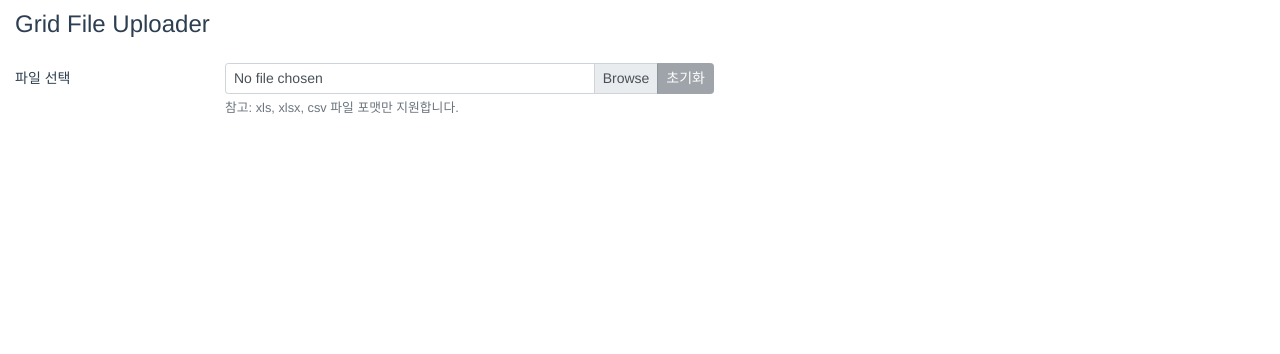
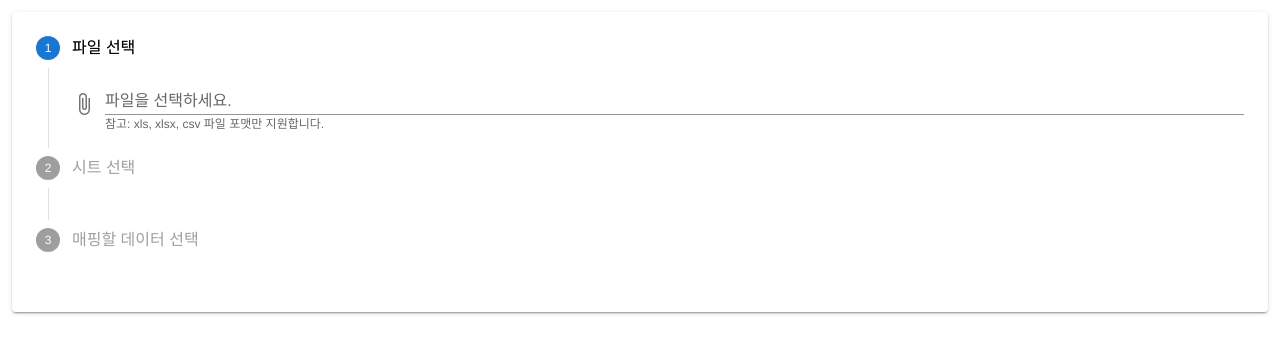
Before and after one commit to leey0818/data-uploader, a Vue app: page / in a window 1280 px wide. Shown: the top 354 px of the page. Built offline with nearby package versions, Linux system fonts and the light colour scheme; a small style sheet from the web is missing.

Commit message:
UI Framework 변경
boostrap-vue 에서 vuetify 로 변경

```diff
--- a/public/index.html
+++ b/public/index.html
@@ -1,5 +1,5 @@
 <!DOCTYPE html>
-<html lang="en">
+<html lang="ko">
   <head>
     <meta charset="utf-8">
     <meta http-equiv="X-UA-Compatible" content="IE=edge">
--- a/src/App.vue
+++ b/src/App.vue
@@ -1,49 +1,43 @@
 <template>
   <div id="app">
-    <b-container fluid>
+    <v-app>
+      <v-content>
+        <v-container fluid>
+
+          <v-stepper v-model="step" vertical>
+            <v-stepper-step :complete="step > 1" step="1">파일 선택</v-stepper-step>
+            <v-stepper-content step="1">
+              <file-select v-model="file" placeholder="파일을 선택하세요." :loading="loading"></file-select>
+            </v-stepper-content>
+
+            <v-stepper-step :complete="step > 2" step="2">
+              시트 선택 <small v-if="step > 2">"{{ currentSheetName }}" 선택됨</small>
+            </v-stepper-step>
+            <v-stepper-content step="2">
+              <v-select v-model="currentSheetName" dense :items="sheetNames"></v-select>
+              <v-btn
+                color="primary"
+                depressed
+                small
+                :disabled="currentSheetName === null"
+                @click="step = 3"
+              >선택완료</v-btn>
+              <v-btn class="ml-1" depressed small @click="file = null">이전으로</v-btn>
+            </v-stepper-content>
+
+            <v-stepper-step step="3">매핑할 데이터 선택</v-stepper-step>
+            <v-stepper-content step="3">
+              <!-- todo -->
+            </v-stepper-content>
+          </v-stepper>
+        </v-container>
+      </v-content>
+    </v-app>
+    <!-- <b-container fluid>
       <h4 class="mb-4">Grid File Uploader</h4>
 
-      <file-select
-        v-model="file"
-        :loading="loading"
-        loadingText="파일 읽어오는중..."
-      ></file-select>
-
-      <b-form-group
-        label-cols="3"
-        label-cols-sm="2"
-        label-size="sm"
-        label="시트 선택"
-        v-if="sheetNames.length > 1"
-      >
-        <b-form-select
-          class="col-sm-6 col-lg-5"
-          size="sm"
-          v-model="currentSheetName"
-          :options="sheetNames"
-        ></b-form-select>
-      </b-form-group>
-
-      <b-table
-        :fields="fields"
-        :items="items"
-        bordered
-        fixed
-        responsive
-        small
-      >
-        <template v-slot:table-colgroup="scope">
-          <col
-            v-for="field in scope.fields"
-            :key="field.key"
-            style="width:140px"
-          >
-        </template>
-        <template v-slot:cell()="data">
-          <span :title="data.value">{{ data.value }}</span>
-        </template>
-      </b-table>
-    </b-container>
+      <data-table :headers="headers" :items="items"></data-table>
+    </b-container> -->
   </div>
 </template>
 
@@ -60,42 +54,38 @@ export default {
   },
   data() {
     return {
+      step: 1,
       file: null,
       loading: false,
       currentSheetName: null,
-      sheetNames: [],
-      fields: [],
+      sheetNames: [{ value: null, text: '데이터를 가져올 시트를 선택하세요' }],
+      headers: [],
       items: [],
     };
   },
   watch: {
     file(v) {
       if (v === null) {
+        this.step = 1;
         this.workbook = null;
         this.currentSheetName = null;
-        this.sheetNames = [];
+        this.sheetNames.splice(1, this.sheetNames.length - 1);
       } else {
+        this.step = 2;
         this.readFile(v);
       }
     },
 
     currentSheetName(v) {
       if (v === null) {
-        this.fields = [];
+        this.headers = [];
         this.items = [];
       } else {
         const sheet = this.getSheet(v);
         if (sheet) {
           const maxCol = sheet.map(o => o.length).reduce((p, c) => Math.max(p, c));
-          this.fields = Array(maxCol).fill().map((_, i) => ({
-            key: `row_${i}`,
-            label: `열 ${i + 1}`,
-            tdClass: 'text-ellipsis',
-          }));
-          this.items = sheet.map(r => r.reduce((acc, cur, i) => {
-            acc[`row_${i}`] = cur;
-            return acc;
-          }, {}));
+          this.headers = Array(maxCol).fill({});
+          this.items = sheet;
         }
       }
     },
@@ -112,19 +102,7 @@ export default {
         // read file
         workbook = XLSX.read(data, { type: 'array' });
         this.loading = false;
-        this.sheetNames = workbook.SheetNames;
-        this.currentSheetName = this.sheetNames[0] || null;
-
-        const firstSheet = workbook.Sheets[this.currentSheetName];
-        const sheetData = XLSX.utils.sheet_to_json(firstSheet, { header: 1 });
-        const maxCol = sheetData.map(v => v.length).reduce((p, c) => Math.max(p, c));
-
-        console.log(workbook);
-        console.log(maxCol);
-        console.log(sheetData);
-      };
-      reader.onprogress = (e) => {
-        this.percent = (e.total / e.loaded).toFixed(2);
+        this.sheetNames.push(...workbook.SheetNames);
       };
 
       reader.readAsArrayBuffer(file);
@@ -146,14 +124,5 @@ export default {
   -webkit-font-smoothing: antialiased;
   -moz-osx-font-smoothing: grayscale;
   color: #2c3e50;
-  margin-top: 10px;
-}
-.border-thin {
-  border-width: thin !important;
-}
-.text-ellipsis {
-  text-overflow: ellipsis;
-  overflow: hidden;
-  white-space: nowrap;
 }
 </style>
--- a/src/components/FileSelect.vue
+++ b/src/components/FileSelect.vue
@@ -1,39 +1,17 @@
 <template>
-  <b-form-group
-    label-cols="3"
-    label-cols-sm="2"
-    label-size="sm"
-    label="파일 선택"
-    label-for="selectFile"
-    description="참고: xls, xlsx, csv 파일 포맷만 지원합니다."
-  >
-    <b-input-group>
-      <b-form-file
-        id="selectFile"
-        class="col-sm-6 col-lg-5"
-        size="sm"
-        :value="value"
-        :accept="acceptType"
-        :disabled="Boolean(value)"
-        @change="onFileChange($event)"
-      ></b-form-file>
-
-      <!-- input group append slot -->
-      <template v-slot:append>
-        <b-button
-          size="sm"
-          :disabled="!value || loading"
-          @click="$emit('input', null)"
-        >초기화</b-button>
-      </template>
-    </b-input-group>
-
-    <!-- form group description slot -->
-    <template v-slot:description v-if="loading && loadingText">
-      <b-spinner class="border-thin" small></b-spinner>
-      <span class="align-middle ml-1">{{ loadingText }}</span>
-    </template>
-  </b-form-group>
+  <div>
+    <v-file-input
+      dense
+      messages="참고: xls, xlsx, csv 파일 포맷만 지원합니다."
+      :value="value"
+      :accept="acceptType"
+      :clearable="false"
+      :disabled="Boolean(value)"
+      :loading="loading"
+      :placeholder="placeholder"
+      @change="file => $emit('input', file)"
+    ></v-file-input>
+  </div>
 </template>
 
 <script>
@@ -48,21 +26,12 @@ export default {
   props: {
     value: File,
     loading: Boolean,
-    loadingText: String,
+    placeholder: String,
   },
   data() {
     return {
       acceptType: fileAcceptTypes.join(','),
     };
   },
-  methods: {
-    onFileChange(e) {
-      this.$emit('input', e.target.files[0] || null);
-    },
-  },
 };
 </script>
-
-<style>
-
-</style>
--- a/src/main.js
+++ b/src/main.js
@@ -1,9 +1,12 @@
 import Vue from 'vue';
 import App from './App.vue';
-import './plugins/bootstrap';
+import vuetify from './plugins/vuetify';
+import 'roboto-fontface/css/roboto/roboto-fontface.css';
+import '@mdi/font/css/materialdesignicons.css';
 
 Vue.config.productionTip = false;
 
 new Vue({
+  vuetify,
   render: h => h(App),
 }).$mount('#app');
--- /dev/null
+++ b/src/plugins/vuetify.js
@@ -0,0 +1,12 @@
+import Vue from 'vue';
+import Vuetify from 'vuetify/lib';
+import ko from 'vuetify/es5/locale/ko';
+
+Vue.use(Vuetify);
+
+export default new Vuetify({
+  lang: {
+    locales: { ko },
+    current: 'ko',
+  },
+});
--- /dev/null
+++ b/vue.config.js
@@ -0,0 +1,5 @@
+module.exports = {
+  transpileDependencies: [
+    'vuetify',
+  ],
+};
```
Also changed, not shown: package.json (+8 -3 lines), 1 other file (tests, documents, lock files or other folders).
